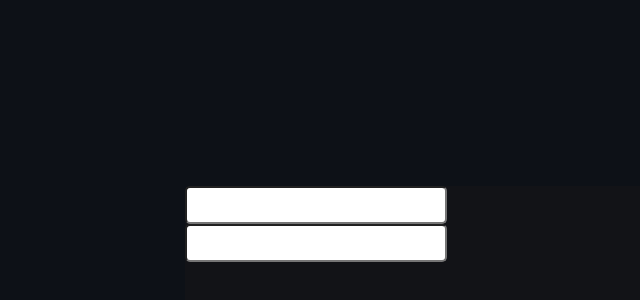
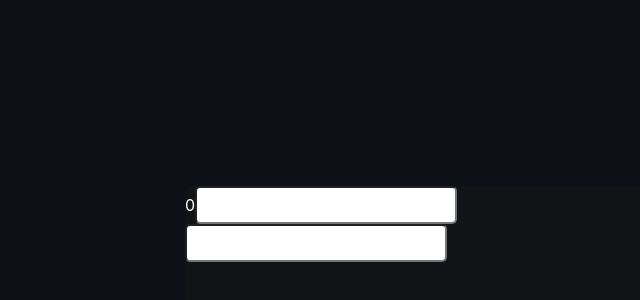
Before and after one commit to HongSeungTaek/react_board, a React (Create React App) app: page / in a window 1280 px wide. Shown: the part 54-354 px from the top of the page, without its empty margins (205-845 px from the left). Built offline with nearby package versions, Linux system fonts and the light colour scheme.

Commit message:
Mobx 삭제 및 Redux 추가 및 Reducer 추가

```diff
--- a/package.json
+++ b/package.json
@@ -8,8 +8,6 @@
     "@testing-library/jest-dom": "^5.11.9",
     "@testing-library/react": "^11.2.5",
     "@testing-library/user-event": "^12.8.3",
-    "mobx": "^6.3.2",
-    "mobx-react": "^7.2.0",
     "axios": "^0.21.1",
     "bootstrap": "^4.6.0",
     "install": "^0.13.0",
@@ -17,6 +15,7 @@
     "react": "^17.0.1",
     "react-bootstrap": "^1.6.1",
     "react-dom": "^17.0.1",
+    "react-redux": "^7.2.4",
     "react-router-dom": "^5.2.0",
     "react-scripts": "4.0.3",
     "web-vitals": "^1.1.0"
--- a/src/index.js
+++ b/src/index.js
@@ -1,19 +1,27 @@
 import React from 'react';
 import ReactDOM from 'react-dom';
 import { BrowserRouter } from 'react-router-dom';
+import reportWebVitals from './reportWebVitals';
+import { createStore, applyMiddleware, compose } from 'redux';
+import { Provider } from 'react-redux';
+
+import 'bootstrap/dist/css/bootstrap.min.css';
+
 import './css/index.css';
 import './css/App.css';
 import './css/common.css';
 import App from './App';
-import reportWebVitals from './reportWebVitals';
+import rootReducer from "./reducers";
 
-import 'bootstrap/dist/css/bootstrap.min.css';
-
+// 위에서 만든 reducer를 스토어 만들때 넣어줍니다
+const store = createStore(rootReducer);
 
 ReactDOM.render(
   <React.StrictMode>
     <BrowserRouter>
-      <App />
+      <Provider store={store}>
+        <App />
+      </Provider>
     </BrowserRouter>
   </React.StrictMode>,
   document.getElementById('root')
--- a/src/pages/Login.js
+++ b/src/pages/Login.js
@@ -1,11 +1,25 @@
+import { useSelector, useDispatch } from "react-redux";
+import { increseCount } from "../reducers/counter";
 
 function Login({ location, history }) {
+
+  // dispatch를 사용하기 위한 준비
+  const dispatch = useDispatch();
+
+  // store에 접근하여 state 가져오기
+  const { count } = useSelector(state => state.counter);
+
+  const increse = () => {
+    // store에 있는 state 바꾸는 함수 실행
+    dispatch(increseCount(1));
+  };
 
   return(
     <div className="login-container">
       <div className="login-box">
         <div>
-          <input type="text" className="input-control"onClick={()=>{history.push('/board')}}/>
+          {count}
+          <input type="text" className="input-control"onClick={increse/*()=>{history.push('/board')}*/}/>
         </div>
         <div>
           <input type="password" className="input-control"/>
--- /dev/null
+++ b/src/reducers/counter.js
@@ -0,0 +1,28 @@
+// reducers/counter.js
+
+// reducer가 많아지면 action상수가 중복될 수 있으니
+// 액션이름 앞에 파일 이름을 넣습니다.
+export const INCRESE = "COUNT/INCRESE";
+
+export const increseCount = count => ({ type: INCRESE, count });
+
+const initalState = {
+  count: 0
+};
+
+const counter = (state = initalState, action) => {
+  switch (action.type) {
+    case INCRESE:
+      console.log(action);
+      return {
+        ...state,
+        count: state.count+action.count
+      };
+
+    // default를 쓰지 않으면 맨처음 state에 count값이 undefined가 나옵니다 꼭! default문을 넣으세요
+    default:
+      return state;
+  }
+};
+
+export default counter;
--- /dev/null
+++ b/src/reducers/index.js
@@ -0,0 +1,12 @@
+
+/** root reducer */
+import { combineReducers } from "redux";
+import counter from "./counter";
+
+// 여러 reducer를 사용하는 경우 reducer를 하나로 묶어주는 메소드입니다.
+// store에 저장되는 리듀서는 오직 1개입니다.
+const rootReducer = combineReducers({
+  counter
+});
+
+export default rootReducer;
```
Also changed, not shown: 1 other file (tests, documents, lock files or other folders).
